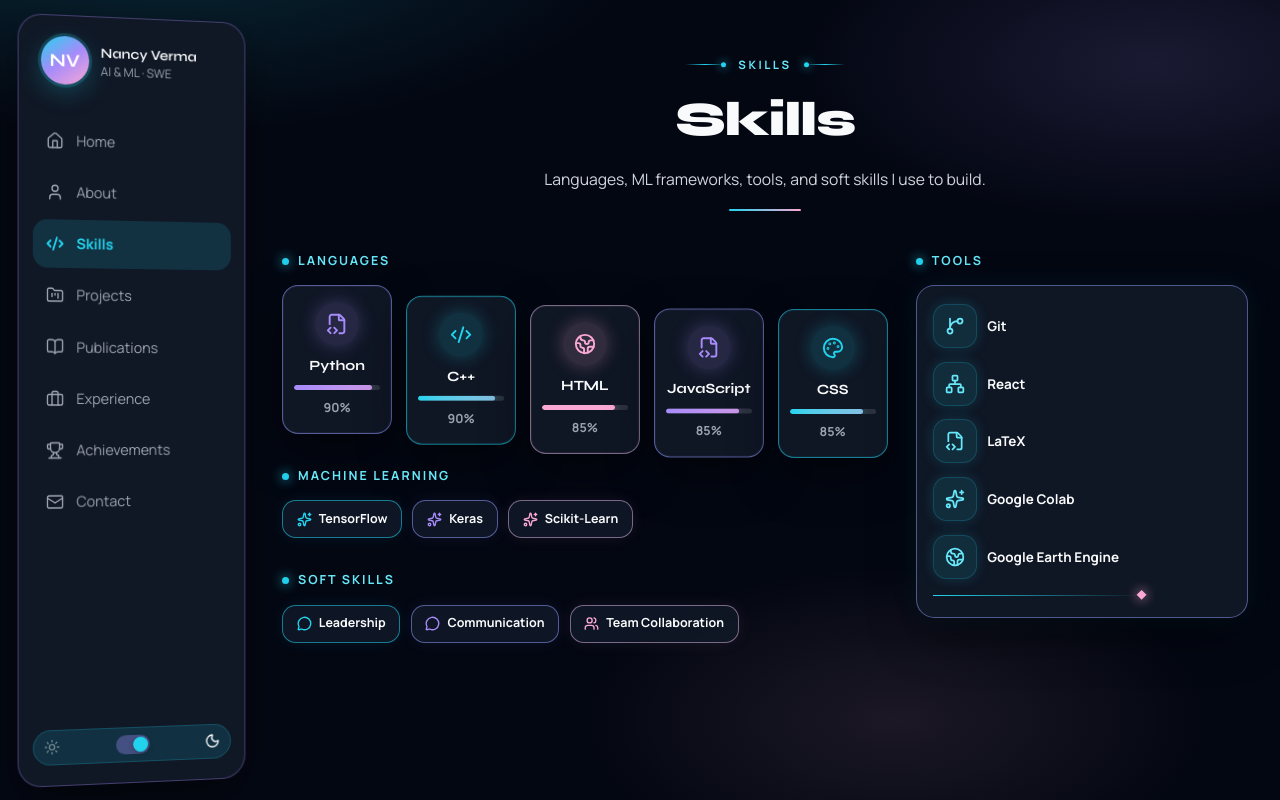
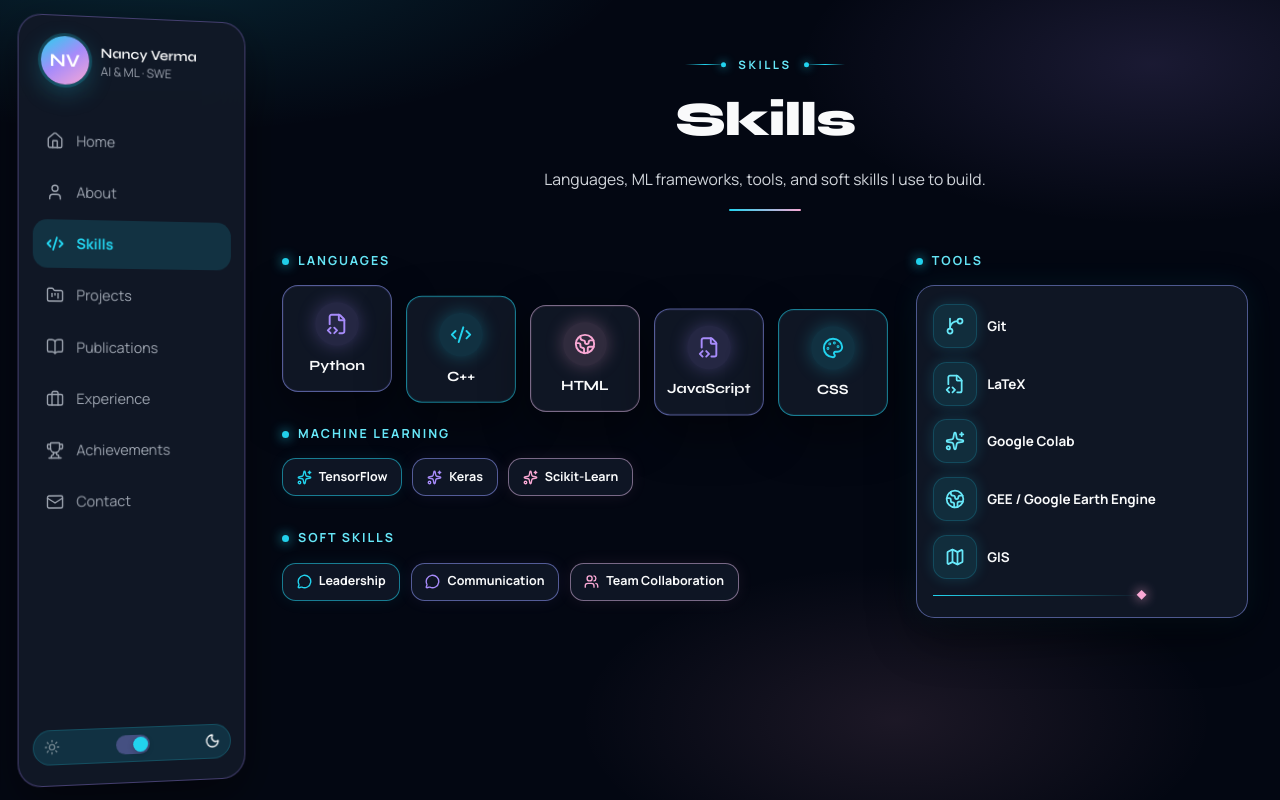
Before and after one commit to Nancy20052020/Portfolio_Nancy, a Next.js app: page /skills in a window 1280 px wide. Built offline with nearby package versions, Linux system fonts and the light colour scheme.

Commit message:
Update Skills: drop React and meters, add GEE and GIS
Remove React from tools and percentage bars from language cards.
Keep Google Earth Engine labeled as GEE and add GIS.

Co-authored-by: Nancy20052020 <Nancy20052020@users.noreply.github.com>

```diff
--- a/src/components/sections/Skills.tsx
+++ b/src/components/sections/Skills.tsx
@@ -8,8 +8,8 @@ import {
   FileCode2,
   GitBranch,
   Globe2,
+  Map,
   MessageCircle,
-  Network,
   Palette,
   Sparkles,
   Users,
@@ -67,14 +67,14 @@ function ToolIcon({ icon }: { icon: ToolSkill["icon"] }) {
   switch (icon) {
     case "git":
       return <GitBranch {...props} />;
-    case "react":
-      return <Network {...props} />;
     case "latex":
       return <FileCode2 {...props} />;
     case "colab":
       return <Sparkles {...props} />;
     case "gee":
       return <Globe2 {...props} />;
+    case "gis":
+      return <Map {...props} />;
   }
 }
 
@@ -93,13 +93,7 @@ export function Skills() {
   useGSAP(
     () => {
       const reduce = window.matchMedia("(prefers-reduced-motion: reduce)").matches;
-      const fills = gsap.utils.toArray<HTMLElement>(".skill-meter-fill");
-      if (reduce) {
-        fills.forEach((el) => {
-          el.style.width = `${el.dataset.level ?? 0}%`;
-        });
-        return;
-      }
+      if (reduce) return;
 
       gsap.from(".skill-tech-card", {
         y: 24,
@@ -107,19 +101,6 @@ export function Skills() {
         duration: 0.55,
         stagger: 0.07,
         ease: "power3.out",
-      });
-
-      fills.forEach((el) => {
-        gsap.fromTo(
-          el,
-          { width: "0%" },
-          {
-            width: `${el.dataset.level ?? 0}%`,
-            duration: 1.1,
-            ease: "power2.out",
-            delay: 0.2,
-          },
-        );
       });
     },
     { scope: rootRef },
@@ -153,20 +134,6 @@ export function Skills() {
                       <TechIcon icon={skill.icon} />
                     </div>
                     <p className="skill-tech-name">{skill.name}</p>
-                    <div
-                      className="skill-meter"
-                      role="meter"
-                      aria-valuenow={skill.level}
-                      aria-valuemin={0}
-                      aria-valuemax={100}
-                      aria-label={`${skill.name} proficiency`}
-                    >
-                      <span
-                        className="skill-meter-fill"
-                        data-level={skill.level}
-                      />
-                    </div>
-                    <p className="skill-tech-level">{skill.level}%</p>
                   </article>
                 ))}
               </div>
--- a/src/data/content.ts
+++ b/src/data/content.ts
@@ -112,7 +112,6 @@ export type SkillTone = "cyan" | "purple" | "pink";
 
 export type TechnicalSkill = {
   name: string;
-  level: number;
   icon: "python" | "cpp" | "html" | "js" | "css";
   tone: SkillTone;
 };
@@ -125,15 +124,15 @@ export type AdditionalSkill = {
 
 export type ToolSkill = {
   name: string;
-  icon: "git" | "react" | "latex" | "colab" | "gee";
+  icon: "git" | "latex" | "colab" | "gee" | "gis";
 };
 
 export const technicalSkills: TechnicalSkill[] = [
-  { name: "Python", level: 90, icon: "python", tone: "purple" },
-  { name: "C++", level: 90, icon: "cpp", tone: "cyan" },
-  { name: "HTML", level: 85, icon: "html", tone: "pink" },
-  { name: "JavaScript", level: 85, icon: "js", tone: "purple" },
-  { name: "CSS", level: 85, icon: "css", tone: "cyan" },
+  { name: "Python", icon: "python", tone: "purple" },
+  { name: "C++", icon: "cpp", tone: "cyan" },
+  { name: "HTML", icon: "html", tone: "pink" },
+  { name: "JavaScript", icon: "js", tone: "purple" },
+  { name: "CSS", icon: "css", tone: "cyan" },
 ];
 
 export const machineLearningSkills: AdditionalSkill[] = [
@@ -150,10 +149,10 @@ export const softSkills: AdditionalSkill[] = [
 
 export const toolSkills: ToolSkill[] = [
   { name: "Git", icon: "git" },
-  { name: "React", icon: "react" },
   { name: "LaTeX", icon: "latex" },
   { name: "Google Colab", icon: "colab" },
-  { name: "Google Earth Engine", icon: "gee" },
+  { name: "GEE / Google Earth Engine", icon: "gee" },
+  { name: "GIS", icon: "gis" },
 ];
 
 export const skillsSubtitle =
```
